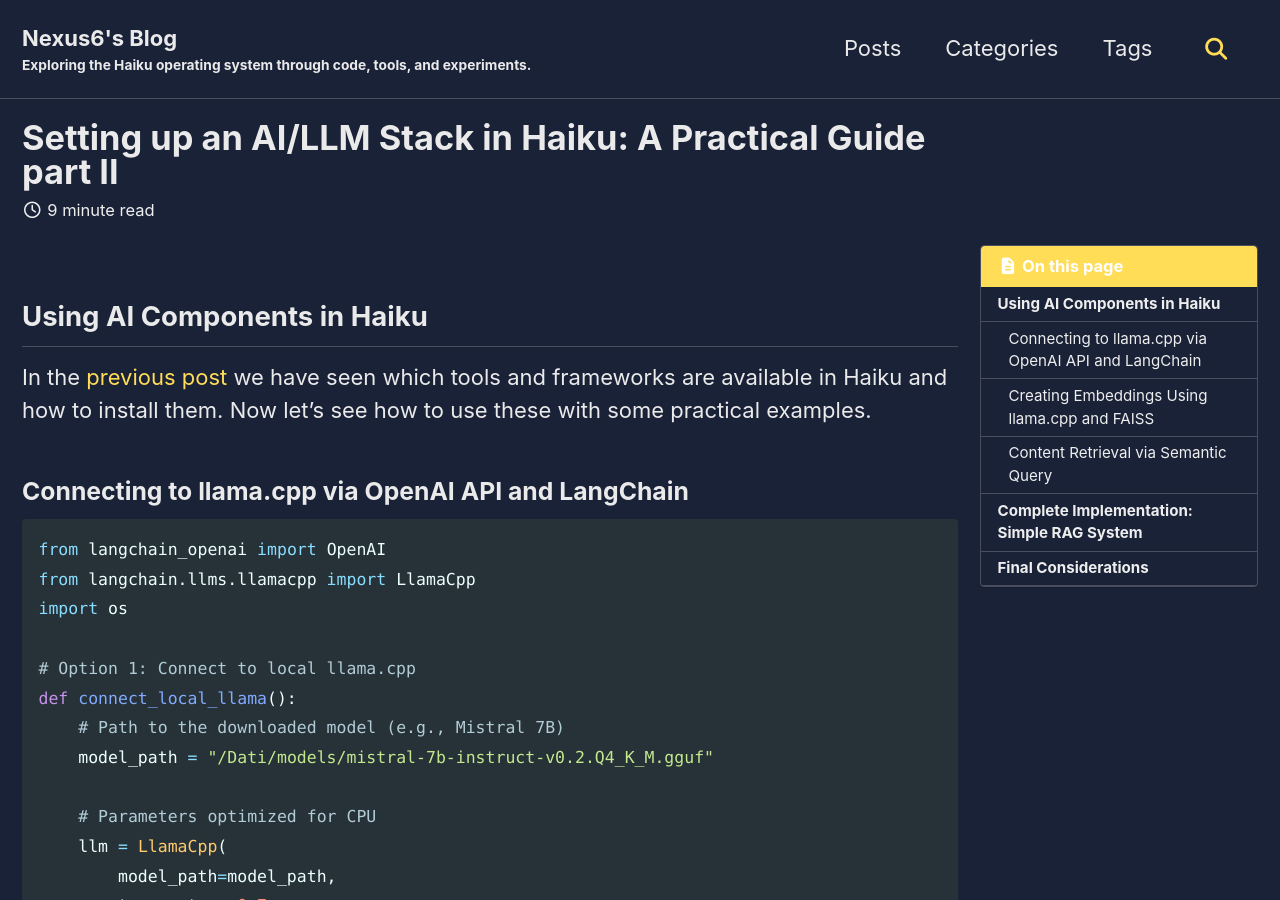
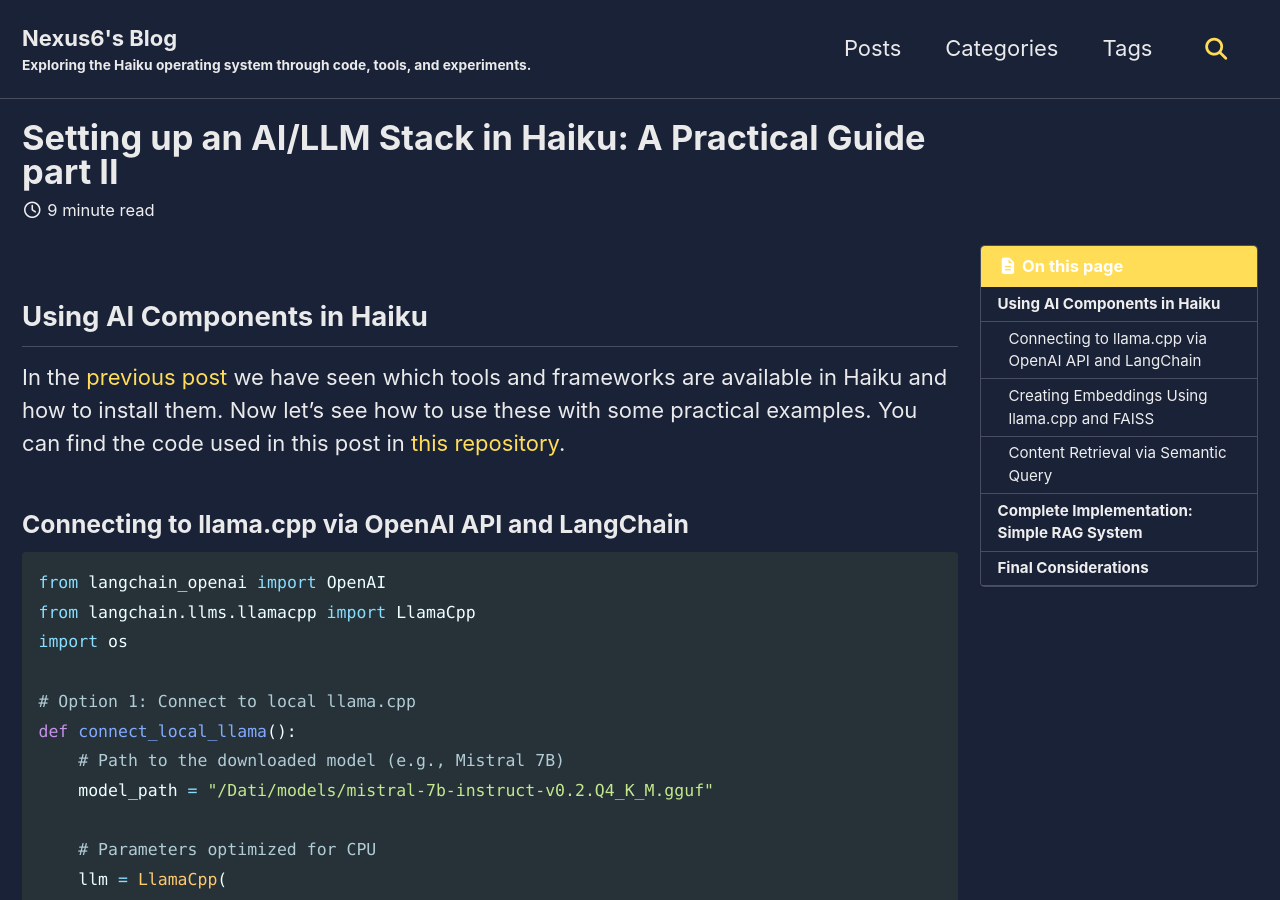
Before and after one commit to nexus6-haiku/nexus6-haiku.github.io, a Jekyll site: the page built from _posts/2025-19-03-Setup-an-environment-for-AI-in-Haiku-Part-2.md, in a window 1280 px wide and 900 px high. Built offline with Jekyll 4.4.1, drawn with Linux system fonts in a browser that asks for light colours; cached includes are drawn as plain includes; some web fonts are replaced.

Commit message:
Add _blank to the repository link.

```diff
--- a/_posts/2025-19-03-Setup-an-environment-for-AI-in-Haiku-Part-2.md
+++ b/_posts/2025-19-03-Setup-an-environment-for-AI-in-Haiku-Part-2.md
@@ -12,7 +12,7 @@
 ## Using AI Components in Haiku
 
 In the [previous post]({% post_url 2025-19-03-Setup-an-environment-for-AI-in-Haiku-Part-1 %}) we have seen which tools and frameworks are available in Haiku and how to install them.
-Now let's see how to use these with some practical examples.
+Now let's see how to use these with some practical examples. You can find the code used in this post in [this repository](https://github.com/nexus6-haiku/ai-stack-haiku-examples){:target="_blank"}.
 
 ### Connecting to llama.cpp via OpenAI API and LangChain
 
```
